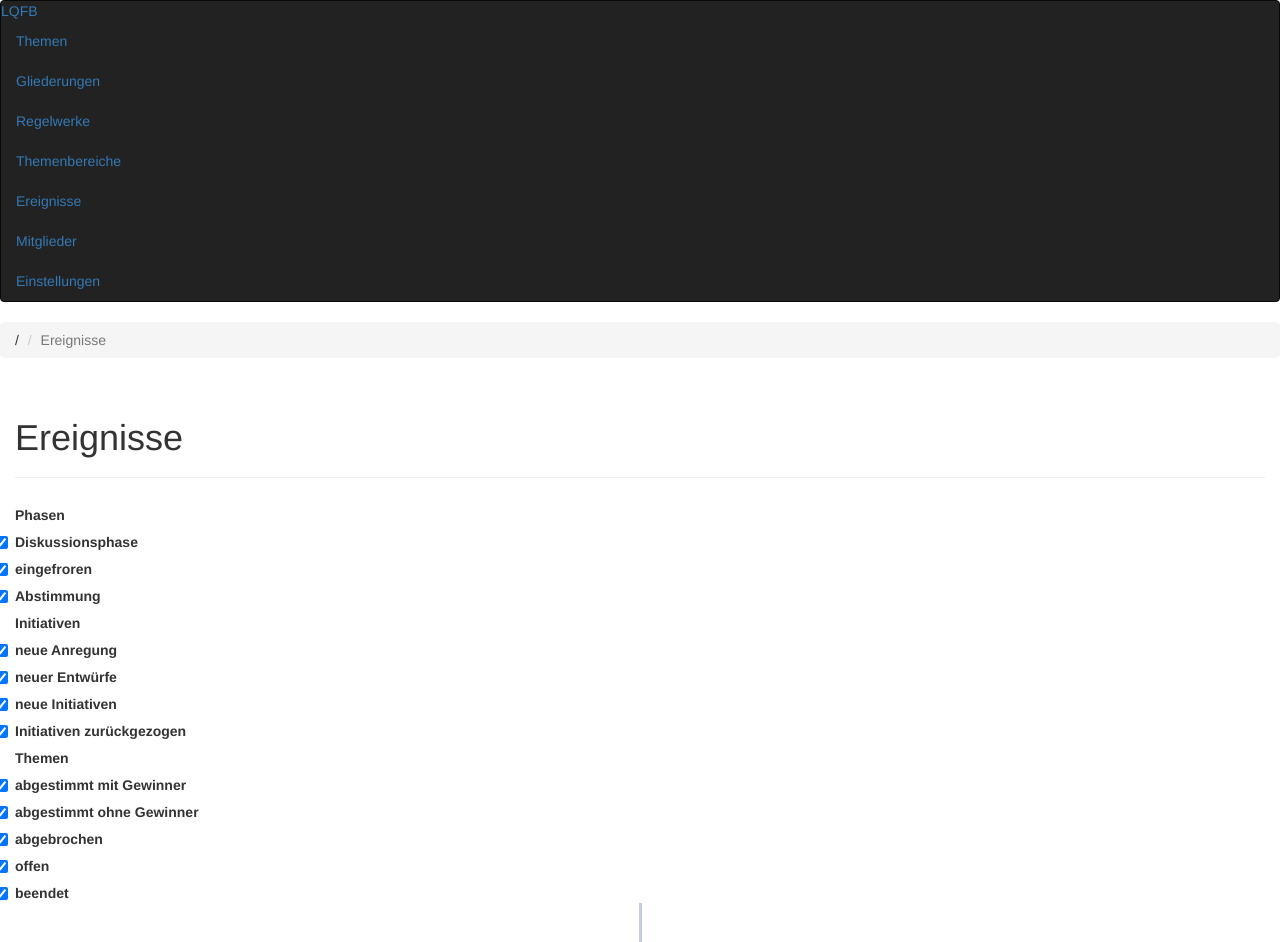
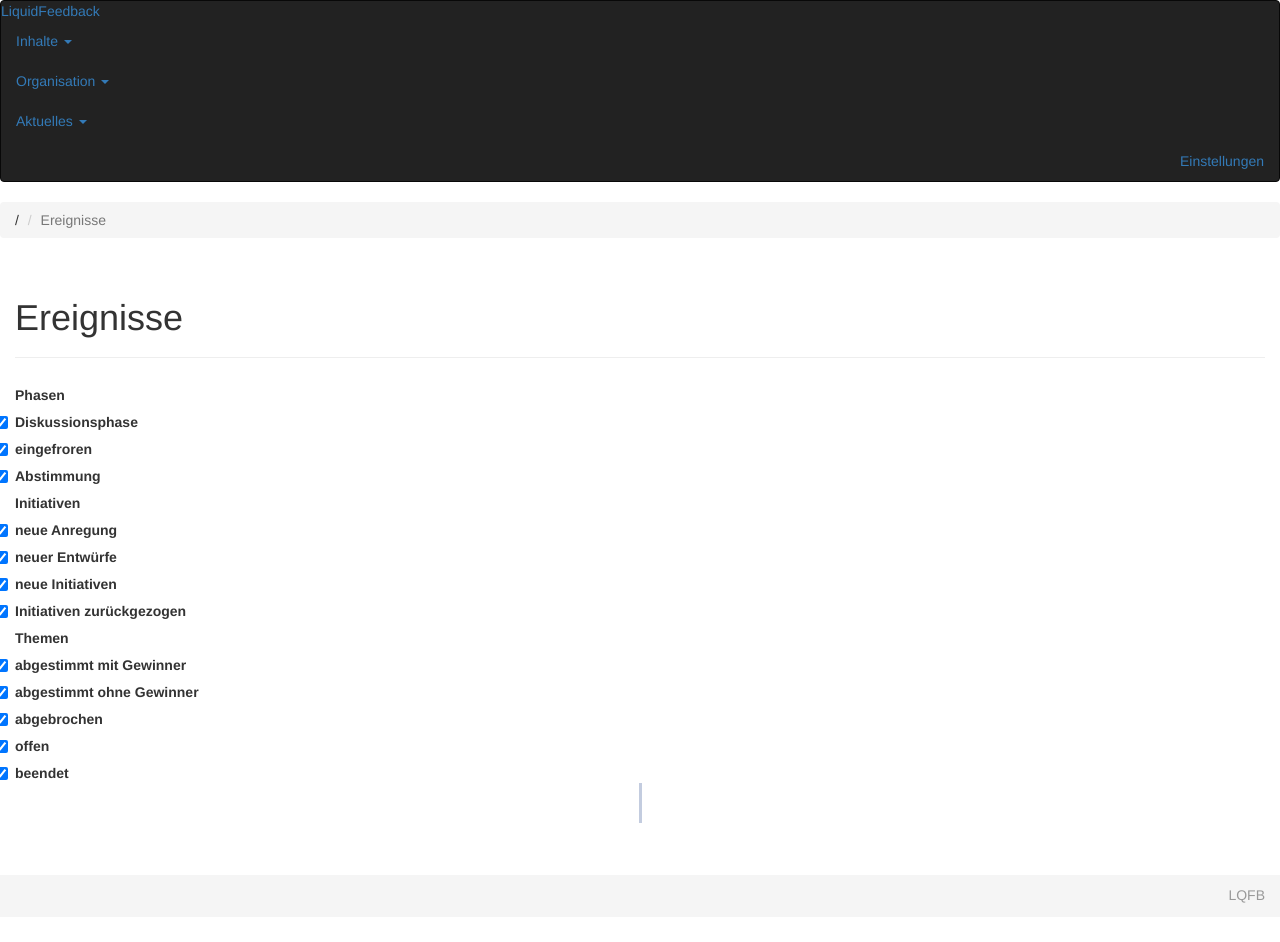
Before and after one commit to nlohmann/lqfb_viewer, a Flask app: page /ereignisse in a window 1280 px wide. Shown: the top 942 px of the page. After the commit the page ends 903 px from the top, so only its background shows below. Run offline with Flask 2, Linux system fonts and the light colour scheme; data that the repository does not hold is empty; parts of the project's set-up code (start-up, migrations or seed data) failed here and were passed over; some libraries are stand-ins or nearby versions.

Commit message:
- small bug fixes - reworked navigation

```diff
--- a/app/filter.py
+++ b/app/filter.py
@@ -58,7 +58,7 @@ def avatar_filter(member_id):
 
     data = api_load('/member_image', q={'member_id': member_id, 'type': 'avatar'}, session=session)
     if data['result'] != []:
-        return '<img class="img-rounded" src="data:' + data['result'][0]['content_type'] + ';base64,' + data['result'][0]['data'] + '"/>'
+        return '<img class="img-rounded avatarpic" src="data:' + data['result'][0]['content_type'] + ';base64,' + data['result'][0]['data'] + '"/>'
     else:
         return '<i class="icon-user"></i>'
 
--- a/app/templates/_base.html
+++ b/app/templates/_base.html
@@ -20,17 +20,63 @@
     {% block navigation %}
     <div class="navbar navbar-inverse">
       <div class="navbar-inner">
-        <a class="brand" href="/">LQFB</a>
+        <a class="brand" href="/">LiquidFeedback</a>
         <ul class="nav">
-          <li><a href="/themen"><i class="icon-list-alt"></i> Themen</a></li>
-          <li><a href="/gliederungen"><i class="icon-sitemap"></i> Gliederungen</a></li>
-          <li><a href="/regelwerke"><i class="icon-book"></i> Regelwerke</a></li>
-          <li><a href="/themenbereiche"><i class="icon-columns"></i> Themenbereiche</a></li>
-          <li><a href="/ereignisse"><i class="icon-info-sign"></i> Ereignisse</a></li>
-          {% if session.current_access_level != 'anonymous' %}
-          <li><a href="/mitglieder"><i class="icon-user"></i> Mitglieder</a></li>
+          <li class="dropdown">
+            <a href="#" class="dropdown-toggle" data-toggle="dropdown">
+              Inhalte
+              <b class="caret"></b>
+            </a>
+            <ul class="dropdown-menu" role="menu" aria-labelledby="dropdownMenu">
+              <li><a tabindex="-1" href="/themen"><i class="icon-list-alt"></i> Themen</a></li>
+              <li><a tabindex="-1" href="#"><i class="icon-file-alt"></i> Initiativen</a></li>
+              <li><a tabindex="-1" href="/themenbereiche"><i class="icon-columns"></i> Themenbereiche</a></li>
+            </ul>
+          </li>
+          <li class="dropdown">
+            <a href="#" class="dropdown-toggle" data-toggle="dropdown">
+              Organisation
+              <b class="caret"></b>
+            </a>
+            <ul class="dropdown-menu" role="menu" aria-labelledby="dropdownMenu">
+              <li><a tabindex="-1" href="/gliederungen"><i class="icon-sitemap"></i> Gliederungen</a></li>
+              <li><a tabindex="-1" href="/regelwerke"><i class="icon-book"></i> Regelwerke</a></li>
+              {% if session.current_access_level != 'anonymous' %}
+              <li><a tabindex="-1" href="/regelwerke"><i class="icon-user"></i> Mitglieder</a></li>
+              {% endif %}
+            </ul>
+          </li>
+          <li class="dropdown">
+            <a href="#" class="dropdown-toggle" data-toggle="dropdown">
+              Aktuelles
+              <b class="caret"></b>
+            </a>
+            <ul class="dropdown-menu" role="menu" aria-labelledby="dropdownMenu">
+              <li><a tabindex="-1" href="/ereignisse"><i class="icon-info-sign"></i> Ereignisse</a></li>
+              <li><a tabindex="-1" href="{{ url_for('show_ical' , _external = True) }}"><i class="icon-calendar"></i> Abstimmkalender</a></li>
+              <li><a tabindex="-1" href="/statistiken"><i class="icon-bar-chart"></i> Statistiken</a></li>
+            </ul>
+          </li>
+        </ul>
+        <ul class="nav pull-right">
+          {% if session.current_member_id %}
+          <li class="dropdown">
+            <a href="#" class="dropdown-toggle" data-toggle="dropdown">
+              <style>
+              ul.nav img.avatarpic { height: 2em; margin-top: -0.75em; margin-bottom: -0.75em; }
+              </style>
+              {{ session.current_member_id|avatar|safe }}
+              {{ session.current_member_id|member(False,False)|safe }}
+              <b class="caret"></b>
+            </a>
+            <ul class="dropdown-menu" role="menu" aria-labelledby="dropdownMenu">
+              <li><a tabindex="-1" href="/mitglieder/{{session.current_member_id}}"><i class="icon-user"></i> Profilseite</a></li>
+              <li><a tabindex="-1" href="/einstellungen"><i class="icon-cog"></i> Einstellungen</a></li>
+            </ul>
+          </li>
+          {% else %}
+          <li><a tabindex="-1" href="/einstellungen"><i class="icon-cog"></i> Einstellungen</a></li>
           {% endif %}
-          <li><a href="/einstellungen"><i class="icon-cog"></i> Einstellungen</a></li>
         </ul>
       </div>
     </div>
@@ -65,11 +111,6 @@
       <p class="muted" style="padding-top:10px;">
         {% if session.current_access_level %}
         <i class="{{ helper.enums.access[session.current_access_level].icon}}"></i> <a href="/einstellungen">{{ helper.enums.access[session.current_access_level].name }}</a>
-        {% if session.current_member_id %}
-        {{ session.current_member_id|member(True)|safe }}
-        {% endif %}
-        {% else %}
-        <i class="{{ helper.enums.access['anonymous'].icon}}"></i> {{ helper.enums.access['anonymous'].name }}
         {% endif %}
         {% if ourl %}
         <span class="pull-right"><a href="{{config.LQFB_URL}}/{{ourl}}" target="lqfb_window">LQFB</a></span>
--- a/app/templates/events.html
+++ b/app/templates/events.html
@@ -227,7 +227,7 @@ ol#timeline li i { color: #888; }
         {% if p2.supporter_count >= p.issue_id|quorum %}
         <li>{{p2.id|initiative(True)|safe}}</li>
         {% else %}
-        <li style="text-decoration: line-through;">{{p2.id|initiative(True)|safe}}</li>
+        <li><del>{{p2.id|initiative(True)|safe}}</del></li>
         {% endif %}
         {% endfor %}
       </ul>
@@ -238,7 +238,7 @@ ol#timeline li i { color: #888; }
         {% if p2.admitted == True %}
         <li>{{p2.id|initiative(True)|safe}}</li>
         {% elif p2.supporter_count >= p.issue_id|quorum %}
-        <li style="text-decoration: line-through;">{{p2.id|initiative(True)|safe}}</li>
+        <li><del>{{p2.id|initiative(True)|safe}}</del></li>
         {% endif %}
         {% endfor %}
       </ul>
--- a/app/templates/issue.html
+++ b/app/templates/issue.html
@@ -31,7 +31,7 @@
     {% if data.state == "voting" %}
     <a href="{{config.LQFB_URL}}/vote/list.html?issue_id={{data.id}}" target="lqfb_window" class="btn btn-warning btn-large pull-right" type="button" style="margin-top: 1.5em;">abstimmen</a>
     {% endif %}
-    <i class="{{helper.enums.issue[data.state].icon}}{% if helper.enums.issue[data.state].color %} {{helper.enums.issue[data.state].color}}{% endif %} icon-2x pull-left"></i>
+<!--    <i class="{{helper.enums.issue[data.state].icon}}{% if helper.enums.issue[data.state].color %} {{helper.enums.issue[data.state].color}}{% endif %} icon-2x pull-left"></i> -->
     <small>{{data.policy.name}}</small><br><i class="icon-list-alt"></i> Thema {{data.id}}
   </h1>
 </div>
@@ -175,6 +175,8 @@
 </tbody>
 </table>
 
+{% if data.battle_table != {} and data.battle_table.0 %}
+
 <h3>Abstimmtabelle</h3>
 
 <table class="table table-condensed">
@@ -231,6 +233,8 @@
         $("[rel='tooltip']").tooltip();
     });
 </script>
+
+{% endif %}
 
 {% else %}
 
```
